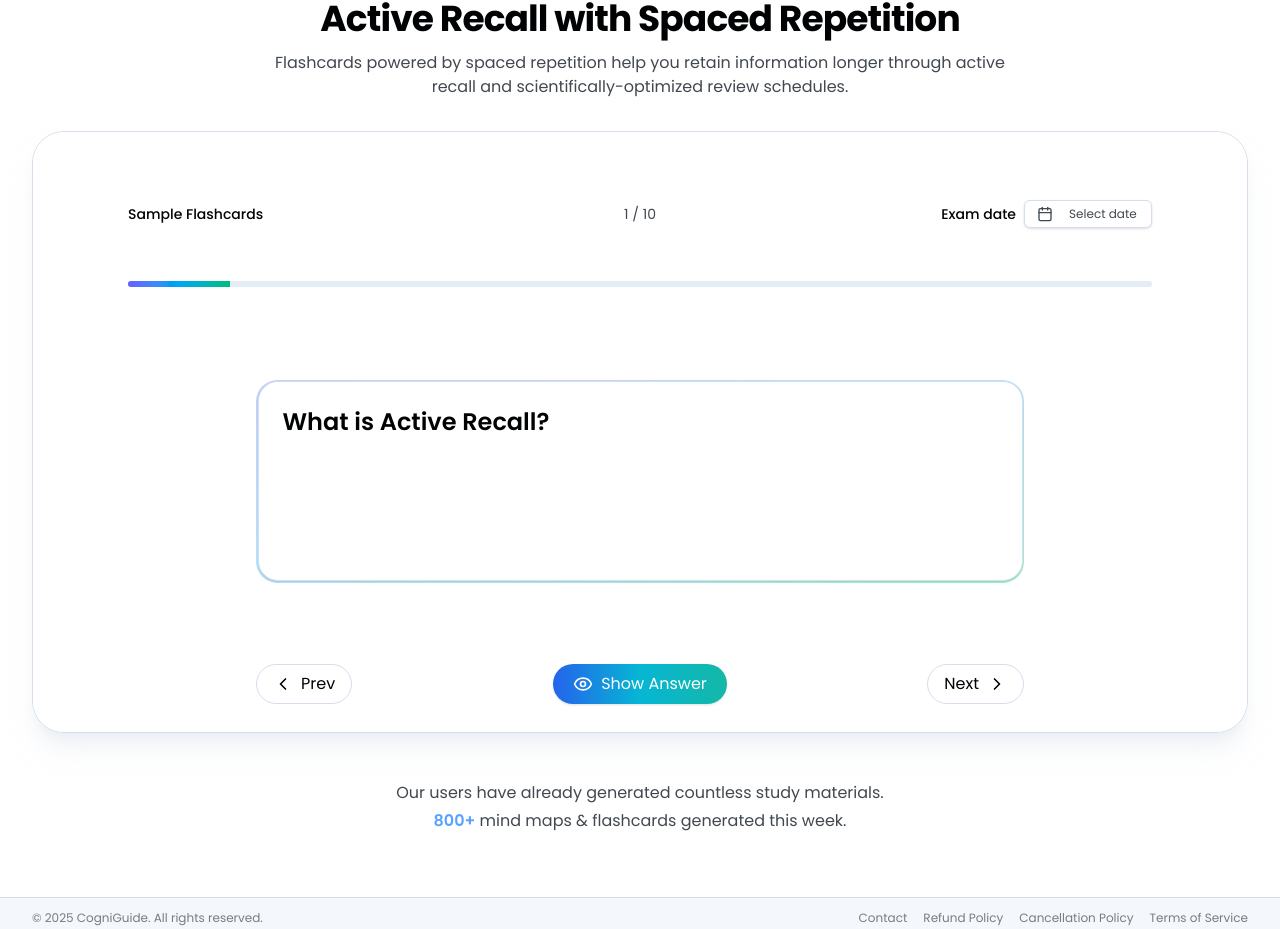
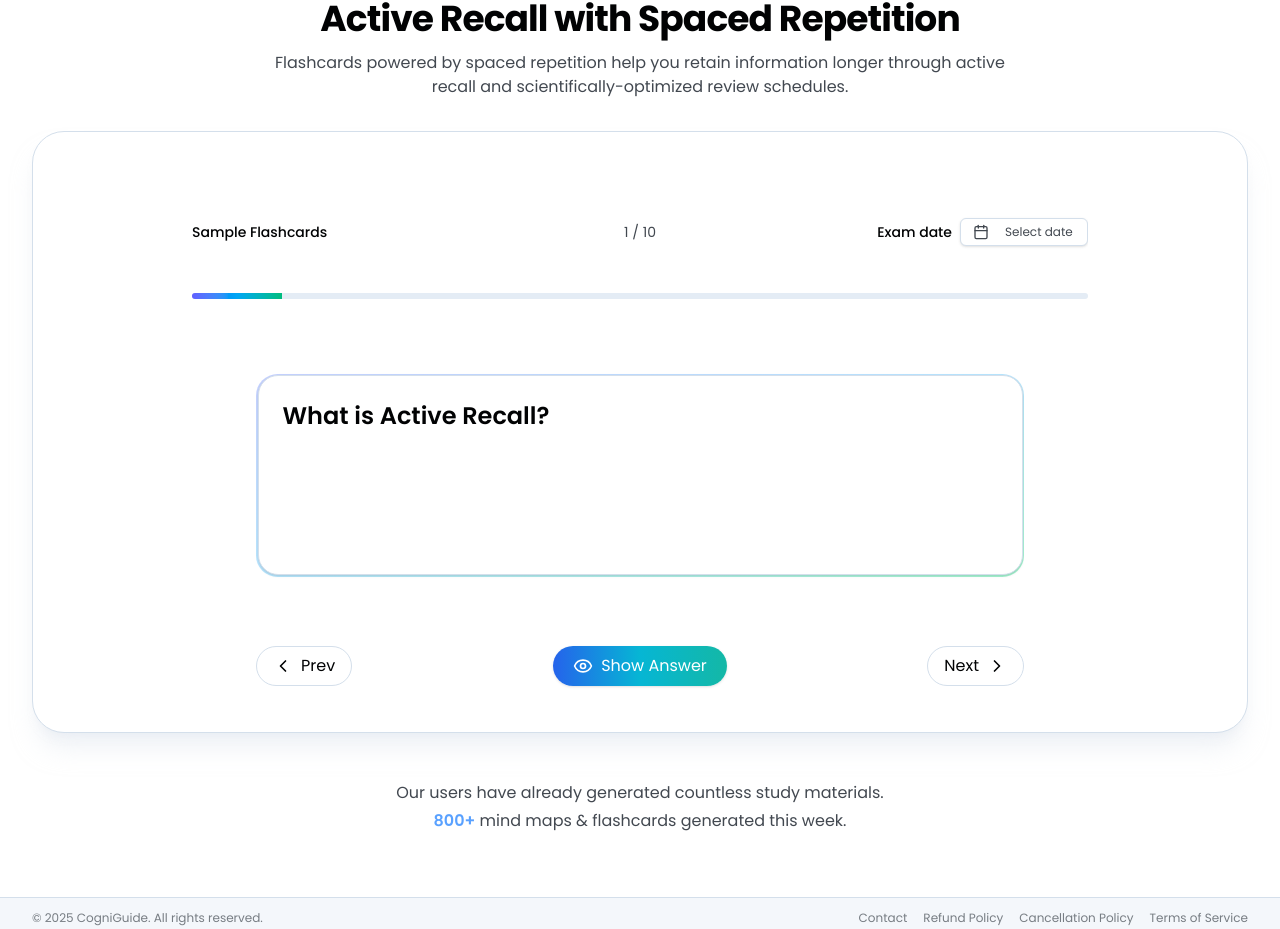
Before and after one commit to Led-adel-pilot/CogniGuide, a Next.js app: page / in a window 1280 px wide. Shown: the part 1593-2522 px from the top of the page. Built offline with nearby package versions, Linux system fonts and the light colour scheme; no server answers.

Commit message:
Added a padded wrapper around embedded flashcard

```diff
--- a/components/EmbeddedFlashcards.tsx
+++ b/components/EmbeddedFlashcards.tsx
@@ -47,6 +47,8 @@ const sampleFlashcards: Flashcard[] = [
 
 export default function EmbeddedFlashcards() {
     return (
+        <div className="flex h-full w-full items-center justify-center px-4 py-4 sm:px-6 sm:py-6 md:px-8">
+            <div className="h-full w-full max-w-4xl">
                 <FlashcardsModal
                     open={true}
                     isEmbedded={true}
@@ -54,5 +56,7 @@ export default function EmbeddedFlashcards() {
                     title="Sample Flashcards"
                     onClose={() => {}}
                 />
+            </div>
+        </div>
     );
 }
```
Lines whose indentation alone changed are shown as unchanged.
